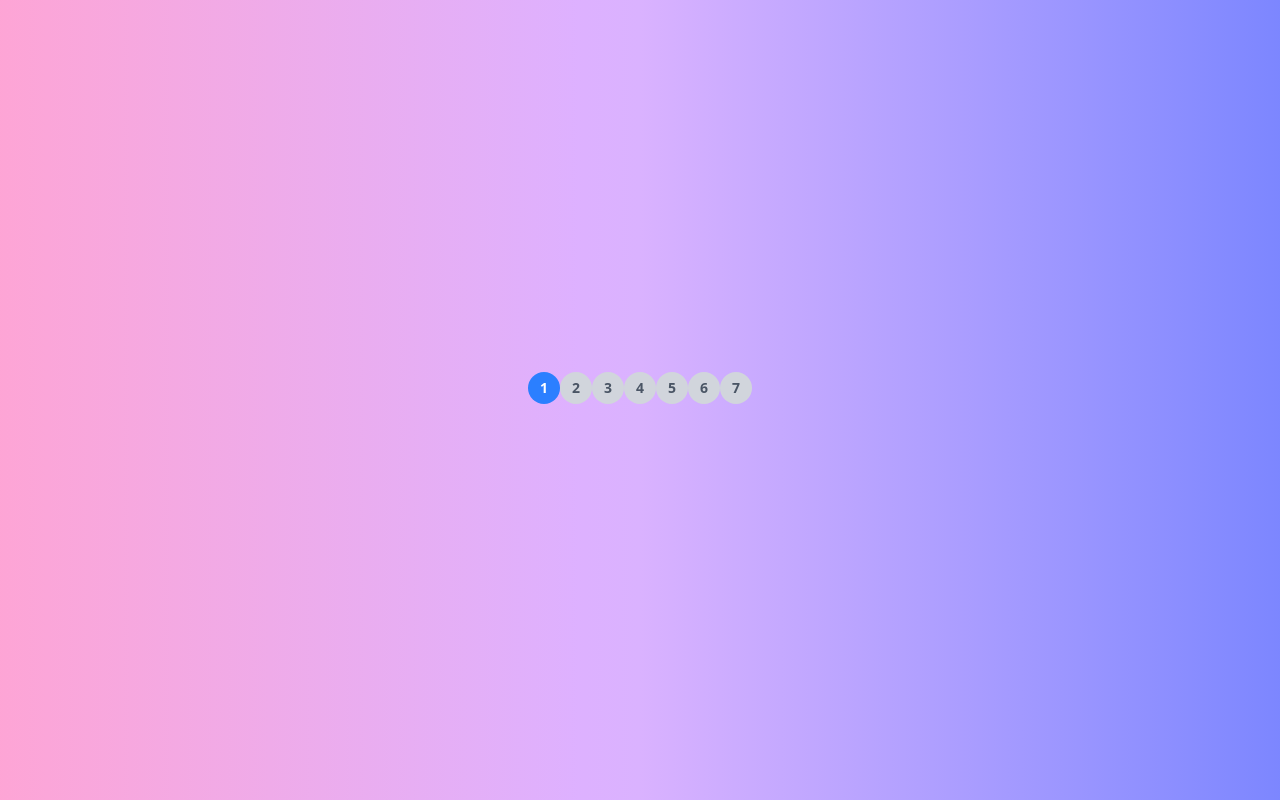
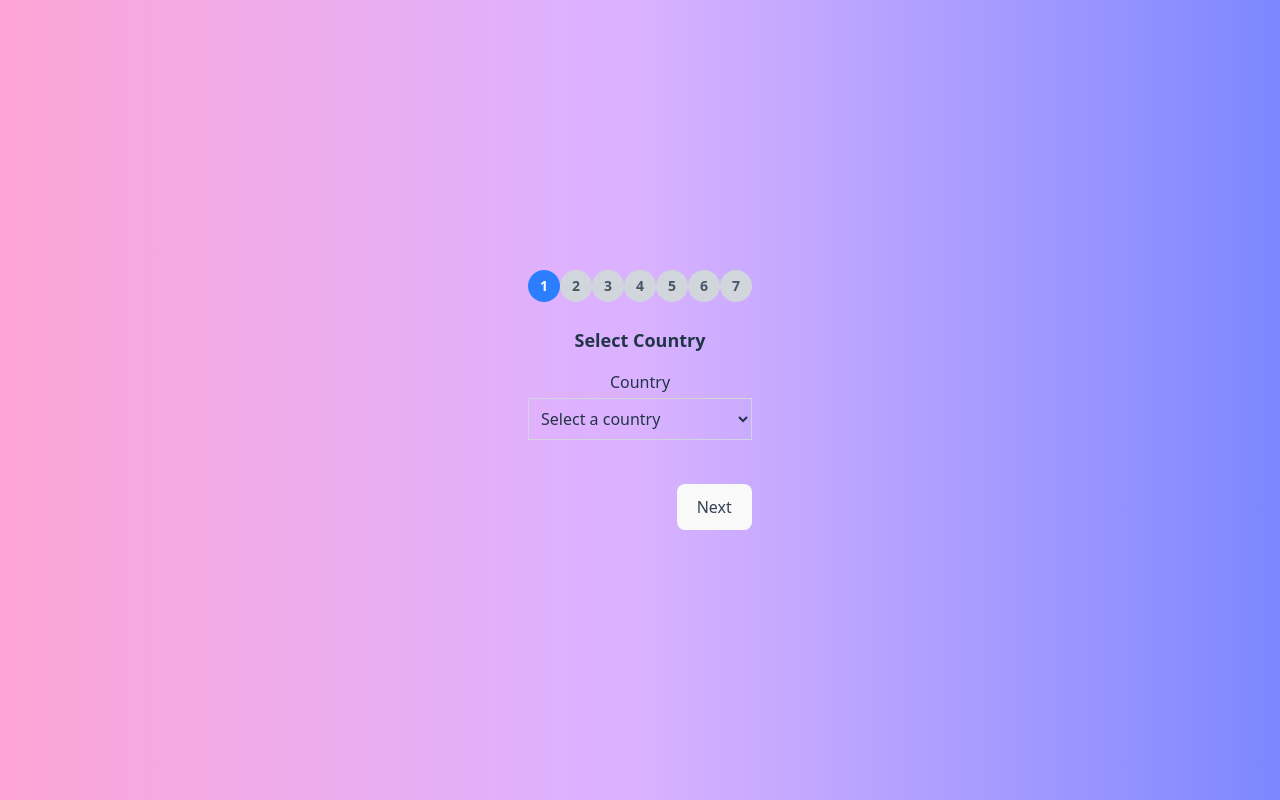
Before and after one commit to i1ko/multi-form, a React (Vite) app: page / in a window 1280 px wide. Built offline with nearby package versions, Linux system fonts and the light colour scheme.

Commit message:
feat: step 1 created

```diff
--- a/src/App.tsx
+++ b/src/App.tsx
@@ -1,10 +1,12 @@
 import './App.css'
 import ProgressIndicator from "./components/common/ProgressIndicator.tsx";
+import Step1CountrySelect from "./components/steps/Step1CountrySelect.tsx";
 
 function App() {
   return (
     <div className="flex flex-col max-w-md mx-auto p-4">
       <ProgressIndicator />
+      <Step1CountrySelect />
     </div>
   );
 }
--- /dev/null
+++ b/src/components/steps/Step1CountrySelect.tsx
@@ -0,0 +1,70 @@
+import React, { useEffect } from 'react';
+import { useForm } from 'react-hook-form';
+import { useSignupStore } from '../../state/useSignupStore';
+import { countryConfig } from '../../data/countryConfig';
+
+interface Step1FormData {
+  country: string;
+}
+
+const Step1CountrySelect: React.FC = () => {
+  const selectedCountry = useSignupStore(state => state.selectedCountry);
+  const setCountry = useSignupStore(state => state.setCountry);
+  const nextStep = useSignupStore(state => state.nextStep);
+
+  const {
+    register,
+    handleSubmit,
+    formState: { errors },
+    setValue
+  } = useForm<Step1FormData>({
+    defaultValues: { country: selectedCountry || '' },
+    mode: 'onChange'
+  });
+
+  useEffect(() => {
+    if (selectedCountry) {
+      setValue('country', selectedCountry);
+    }
+  }, [selectedCountry, setValue]);
+
+  const onSubmit = (data: Step1FormData) => {
+    // Save country in store and proceed to next step
+    setCountry(data.country);
+    nextStep();
+  };
+
+  return (
+    <form onSubmit={handleSubmit(onSubmit)}>
+      <h2 className="text-lg font-semibold mb-4">Select Country</h2>
+      <div className="mb-4">
+        <label className="block font-medium mb-1" htmlFor="country">Country</label>
+        <select
+          id="country"
+          className="border border-gray-300 p-2 w-full"
+          {...register('country', {
+            required: 'Please select a country',
+            onChange: e => setCountry(e.target.value)
+          })}
+        >
+          <option value="" disabled>Select a country</option>
+          {Object.entries(countryConfig).map(([code, cfg]) => (
+            <option key={code} value={code}>
+              {cfg.label}
+            </option>
+          ))}
+        </select>
+        <p className="text-red-500 text-sm mt-1 h-[24px]">
+          {errors.country ? errors.country.message : ''}
+        </p>
+      </div>
+      <div className="flex justify-end">
+        <button type="submit" className="bg-gray-200 text-gray-700 px-4 py-2 rounded">
+          Next
+        </button>
+      </div>
+    </form>
+  );
+};
+
+export default Step1CountrySelect;
```
